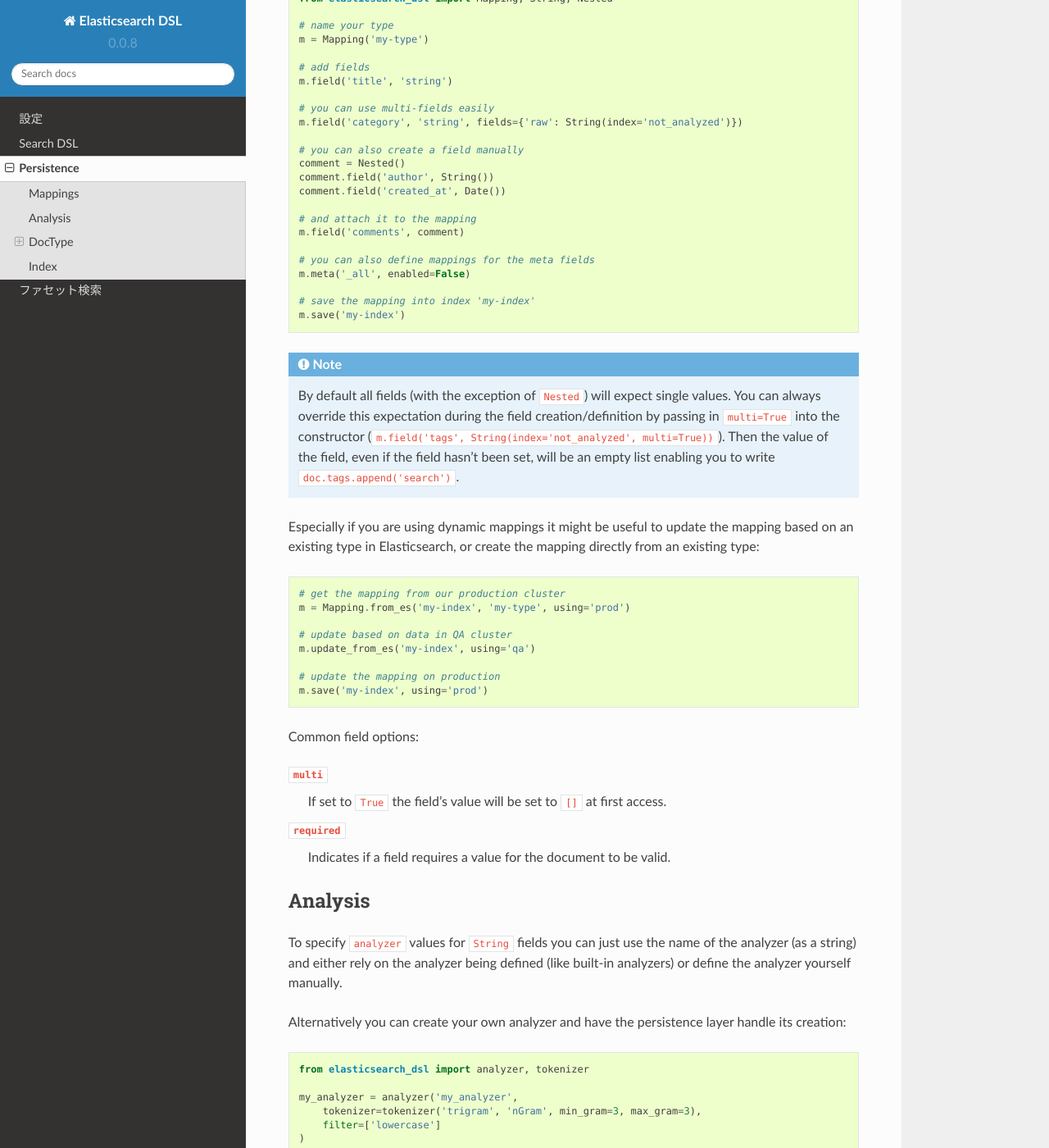
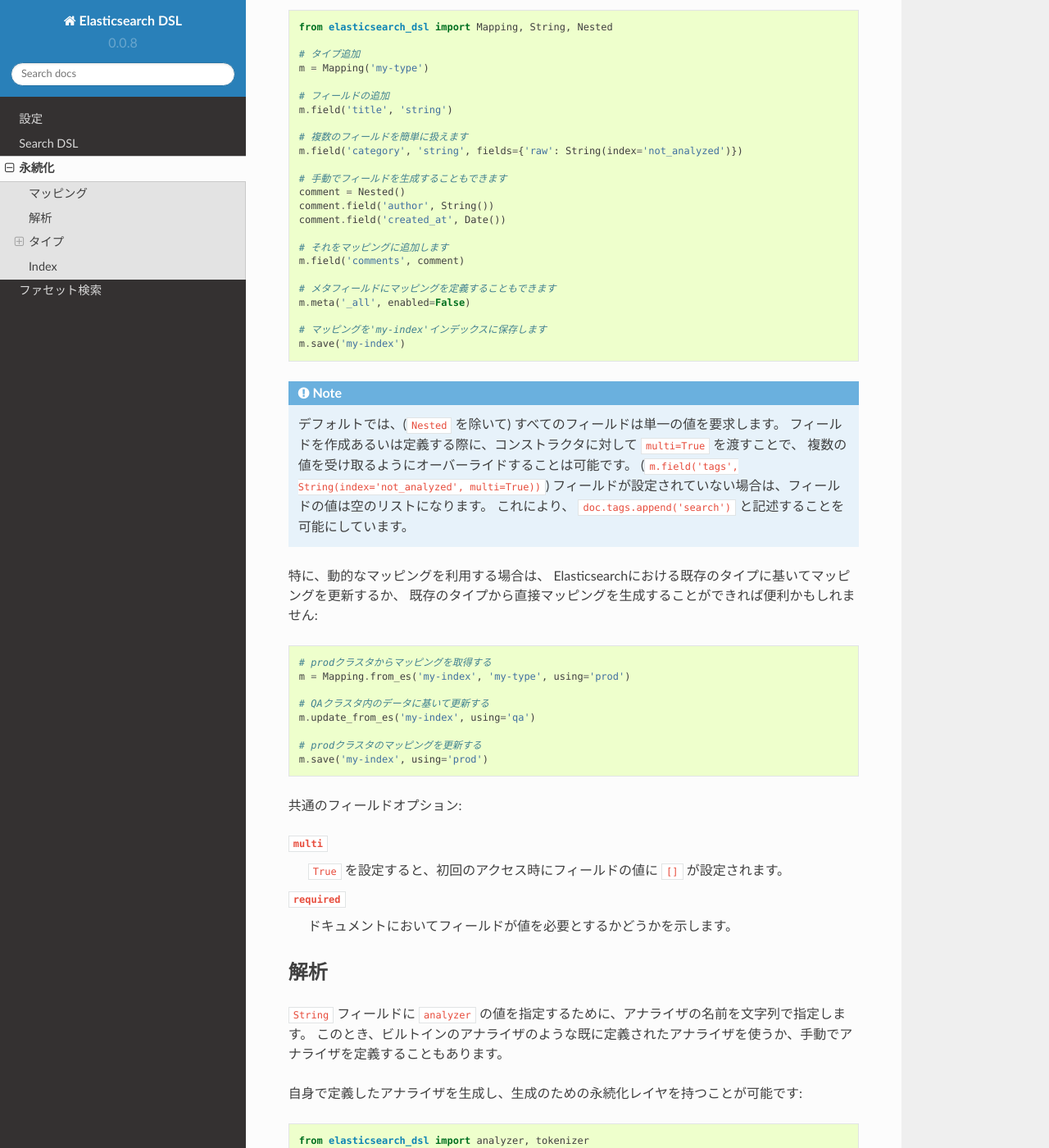
Before and after one commit to junkichi555/elasticsearch-dsl-py-doc-jp, a Sphinx documentation site: the page built from docs/persistence.rst, in a window 1280 px wide and 1400 px high, scrolled down 335 px. Shown: the whole window at 82% size. Built offline with Sphinx 7.4.7 and the Read the Docs theme 2.0.0, drawn with Linux system fonts in a browser that asks for light colours; pages that are not in the unit, such as notebooks, are missing from menus; some of the changed text lies outside the part shown.

Commit message:
Translated persistence: on goingly

```diff
--- a/docs/persistence.rst
+++ b/docs/persistence.rst
@@ -1,84 +1,81 @@
 .. _persistence:
 
-Persistence
+永続化
 ===========
 
-You can use the dsl library to define your mappings and a basic persistent
-layer for your application.
+DSLライブラリを使って、アプリケーションにおけるマッピングと基本的な永続化レイヤを定義することができます。
 
-Mappings
+マッピング
 --------
 
-The mapping definition follows a similar pattern to the query dsl:
+マッピングの定義はクエリのDSLと同様のパターンに従います:
 
 .. code:: python
 
     from elasticsearch_dsl import Mapping, String, Nested
 
-    # name your type
+    # タイプ追加
     m = Mapping('my-type')
 
-    # add fields
+    # フィールドの追加
     m.field('title', 'string')
 
-    # you can use multi-fields easily
+    # 複数のフィールドを簡単に扱えます
     m.field('category', 'string', fields={'raw': String(index='not_analyzed')})
 
-    # you can also create a field manually
+    # 手動でフィールドを生成することもできます
     comment = Nested()
     comment.field('author', String())
     comment.field('created_at', Date())
 
-    # and attach it to the mapping
+    # それをマッピングに追加します
     m.field('comments', comment)
 
-    # you can also define mappings for the meta fields
+    # メタフィールドにマッピングを定義することもできます
     m.meta('_all', enabled=False)
 
-    # save the mapping into index 'my-index'
+    # マッピングを'my-index'インデックスに保存します
     m.save('my-index')
 
 .. note::
 
-    By default all fields (with the exception of ``Nested``) will expect single
-    values. You can always override this expectation during the field
-    creation/definition by passing in ``multi=True`` into the constructor
-    (``m.field('tags', String(index='not_analyzed', multi=True))``). Then the
-    value of the field, even if the field hasn't been set, will be an empty
-    list enabling you to write ``doc.tags.append('search')``.
+    デフォルトでは、(``Nested`` を除いて) すべてのフィールドは単一の値を要求します。
+    フィールドを作成あるいは定義する際に、コンストラクタに対して ``multi=True`` を渡すことで、
+    複数の値を受け取るようにオーバーライドすることは可能です。
+    (``m.field('tags', String(index='not_analyzed', multi=True))``)
+    フィールドが設定されていない場合は、フィールドの値は空のリストになります。
+    これにより、 ``doc.tags.append('search')`` と記述することを可能にしています。
 
-Especially if you are using dynamic mappings it might be useful to update the
-mapping based on an existing type in Elasticsearch, or create the mapping
-directly from an existing type:
+特に、動的なマッピングを利用する場合は、
+Elasticsearchにおける既存のタイプに基いてマッピングを更新するか、
+既存のタイプから直接マッピングを生成することができれば便利かもしれません:
 
 .. code:: python
 
-    # get the mapping from our production cluster
+    # prodクラスタからマッピングを取得する
     m = Mapping.from_es('my-index', 'my-type', using='prod')
 
-    # update based on data in QA cluster
+    # QAクラスタ内のデータに基いて更新する
     m.update_from_es('my-index', using='qa')
 
-    # update the mapping on production
+    # prodクラスタのマッピングを更新する
     m.save('my-index', using='prod')
 
-Common field options:
+共通のフィールドオプション:
 
 ``multi``
-  If set to ``True`` the field's value will be set to ``[]`` at first access.
+  ``True`` を設定すると、初回のアクセス時にフィールドの値に ``[]`` が設定されます。
 
 ``required``
-  Indicates if a field requires a value for the document to be valid.
+  ドキュメントにおいてフィールドが値を必要とするかどうかを示します。
 
-Analysis
+解析
 --------
 
-To specify ``analyzer`` values for ``String`` fields you can just use the name
-of the analyzer (as a string) and either rely on the analyzer being defined
-(like built-in analyzers) or define the analyzer yourself manually.
+``String`` フィールドに ``analyzer`` の値を指定するために、アナライザの名前を文字列で指定します。
+このとき、ビルトインのアナライザのような既に定義されたアナライザを使うか、手動でアナライザを定義することもあります。
 
-Alternatively you can create your own analyzer and have the persistence layer
-handle its creation:
+自身で定義したアナライザを生成し、生成のための永続化レイヤを持つことが可能です:
 
 .. code:: python
 
@@ -89,21 +86,18 @@ handle its creation:
         filter=['lowercase']
     )
 
-Each analysis object needs to have a name (``my_analyzer`` and ``trigram`` in
-our example) and tokenizers, token filters and char filters also need to
-specify type (``nGram`` in our example).
+それぞれの解析オブジェクトは名前(例では ``my_analyzer`` と ``trigram``) を持ち、
+トークナイザ、トークンフィルタ、文字列フィルタはタイプ(例では ``nGram``) の指定を必要とします。
 
 .. note::
 
-    When creating a mapping which relies on a custom analyzer the index must
-    either not exist or be closed. To create multiple ``DocType``-defined
-    mappings you can use the :ref:`index` object.
+    カスタムアナライザに依存するマッピングを生成する場合は、インデックスが存在しないか停止している状態にしなければなりません。
+    マッピングが定義された複数の ``DocType`` を生成したいときは、:ref:`index` オブジェクトを使用します。
 
-DocType
+タイプ
 -------
 
-If you want to create a model-like wrapper around your documents, use the
-``DocType`` class:
+ドキュメントを扱うためにモデルのようなラッパを生成したい場合は ``DocType`` クラスを使用します:
 
 .. code:: python
 
@@ -145,129 +139,119 @@ If you want to create a model-like wrapper around your documents, use the
             return super().save(** kwargs)
 
 
-Document life cycle
+ドキュメントのライフサイクル
 ~~~~~~~~~~~~~~~~~~~
 
-To create a new ``Post`` document just instantiate the class and pass in any
-fields you wish to set, you can then use standard attribute setting to
-change/add more fields. Note that you are not limited to the fields defined
-explicitly:
+新しい ``Post`` ドキュメントを生成するために、クラスをインスタンス化し、フィールドに指定したい値を渡します。
+標準のアトリビュート設定を使って、フィールドを追加したり変更することができます。
+明示的に定義されたフィールドに限定されないことに注意してください:
 
 .. code:: python
 
-    # instantiate the document
+    # ドキュメントのインスタンス化
     first = Post(title='My First Blog Post, yay!', published=True)
-    # assign some field values, can be values or lists of values
+    # フィールドの値の指定(値か値のリスト)
     first.category = ['everything', 'nothing']
-    # every document has an id in meta
+    # すべてのドキュメントはmetaの中にidを持ちます
     first.meta.id = 47
 
 
-    # save the document into the cluster
+    # クラスタにドキュメントを保存します
     first.save()
 
 
-All the metadata fields (``id``, ``parent``, ``routing``, ``index`` etc) can be
-accessed (and set) via a ``meta`` attribute or directly using the underscored
-variant:
+すべてのメタデータフィールド( ``id`` 、 ``parent`` 、 ``routing`` 、 ``index`` など) には、
+metaアトリビュートを使うか、アンダースコアをつけた変数名で直接アクセスすることができます:
 
 .. code:: python
 
     post = Post(meta={'id': 42})
 
-    # prints 42, same as post._id
+    # 42を表示(post.idでも同様)
     print(post.meta.id)
 
-    # override default index
+    # デフォルトのインデックスをオーバーライド
     post._index = 'my-blog'
 
 .. note::
 
-    Having all metadata accessible through ``meta`` means that this name is
-    reserved and you shouldn't have a field called ``meta`` on your document.
-    If you, however, need it you can still access the data using the get item
-    (as opposed to attribute) syntax: ``post['meta']``.
+    すべてのメタデータにアクセス可能な ``meta`` を持っているということは、この名前は既に予約されており、
+    ドキュメントにおいて ``meta`` というフィールドを持つべきではないことを意味しています。
+    しかし、もし必要なのであればアイテムを取得するシンタックスとして ``post['meta']`` を使用してデータにアクセスできます。
 
-To retrieve an existing document use the ``get`` class method:
+既存のドキュメントを検索する場合は、 ``get`` クラスメソッドを使用します:
 
 .. code:: python
 
-    # retrieve the document
+    # ドキュメントを検索する
     first = Post.get(id=42)
-    # now we can call methods, change fields, ...
+    # フィールドの変更などが可能
     first.add_comment('me', 'This is nice!')
-    # and save the changes into the cluster again
+    # クラスタにもう一度変更を保存
     first.save()
 
-    # you can also update just individual fields which will call the update API
-    # and also update the document in place
+    # update APIをコールすることで、特定のフィールドを修正し、その場でドキュメントを更新できます
     first.update(published=True, published_by='me')
 
-If the document is not found in elasticsearch an exception
-(``elasticsearch.NotFoundError``) will be raised. If you wish to return
-``None`` instead just pass in ``ignore=404`` to supress the exception:
+Elasticsearch内にドキュメントが見つからない場合は例外(``elasticsearch.NotFoundError``) が発生します。
+エラーの代わりに ``None`` を返して欲しい場合は、引数として ``ignore=404`` を渡します:
 
 .. code:: python
 
     p = Post.get(id='not-in-es', ignore=404)
     p is None
 
-All the information about the ``DocType``, including its ``Mapping`` can be
-accessed through the ``_doc_type`` attribute of the class:
+``Mapping`` を含む ``DocType`` に関するすべての情報には、 ``_doc_type`` アトリビュートを通してアクセスできます:
 
 .. code:: python
 
-    # name of the type and index in elasticsearch
+    # Elasticsearchにおけるタイプ名とインデックス名
     Post._doc_type.name
     Post._doc_type.index
 
-    # the raw Mapping object
+    # 生のマッピングオブジェクト
     Post._doc_type.mapping
 
-    # the optional name of the parent type (if defined)
+    # 親にあたるタイプの名称(定義されている場合)
     Post._doc_type.parent
 
-The ``_doc_type`` attribute is also home to the ``refresh`` method which will
-update the mapping on the ``DocType`` from elasticsearch. This is very useful
-if you use dynamic mappings and want the class to be aware of those fields (for
-example if you wish the ``Date`` fields to be properly (de)serialized):
+``_doc_type`` アトリビュートは、Elasticsearchの ``DocType`` においてマッピングを更新するための ``refresh`` メソッドを持ちます。
+これは、動的マッピングを使用していて、クラスにフィールドを認識させたいときに便利です(たとえば、 ``Date`` フィールドを適切にシリアライズしたいとき など) :
 
 .. code:: python
 
     Post._doc_type.refresh()
 
-Search
+検索
 ~~~~~~
 
-To search for this document type, use the ``search`` class method:
+対象のドキュメントタイプの検索をしたい場合は、 ``search`` クラスメソッドを使用します:
 
 .. code:: python
 
-    # by calling .search we get back a standard Search object
+    # .search をコールすることで、標準の検索オブジェクトを取得
     s = Post.search()
-    # the search is already limited to the index and doc_type of our document
+    # 検索時には既にインデックスとタイプが制限されています
     s = s.filter('term', published=True).query('match', title='first')
 
 
     results = s.execute()
 
-    # when you execute the search the results are wrapped in your document class (Post)
+    # 検索を実行したとき、検索結果はドキュメントのクラス(Post) 内でラップされています
     for posts in results:
         print(post.meta.score, post.title)
 
-Alternatively you can just take a ``Search`` object and restrict it to return
-our document type, wrapped in correct class:
+あるいは、 ``Search`` オブジェクトを定義してから、特定のドキュメントタイプを返却するように制限することもできます:
 
 .. code:: python
 
     s = Search()
     s = s.doc_type(Post)
 
-You can also combine document classes with standard doc types (just strings),
-which will be treated as before. You can also pass in multiple ``DocType``
-subclasses and each document in the response will be wrapped in it's class.
+ドキュメントのクラスを標準のタイプ(文字列で表現されたもの)と複合することもできます。
+複数の ``DocType`` サブクラスを渡すと、レスポンスにおけるそれぞれのドキュメントはそれぞれのクラスでラップされます。
 
-To delete a document just call its ``delete`` method:
+ドキュメントを削除したい場合は、 ``delete`` メソッドを使用します:
 
 .. code:: python
 
```
